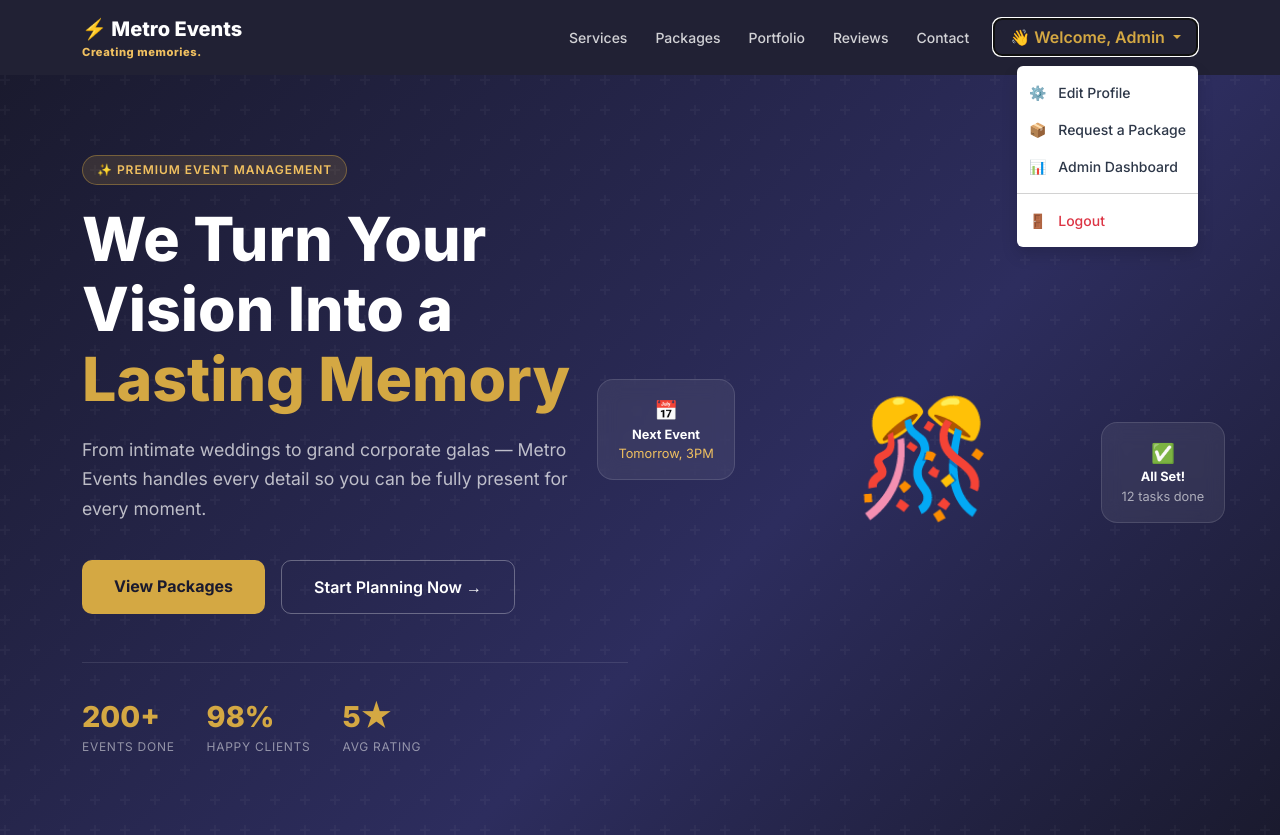
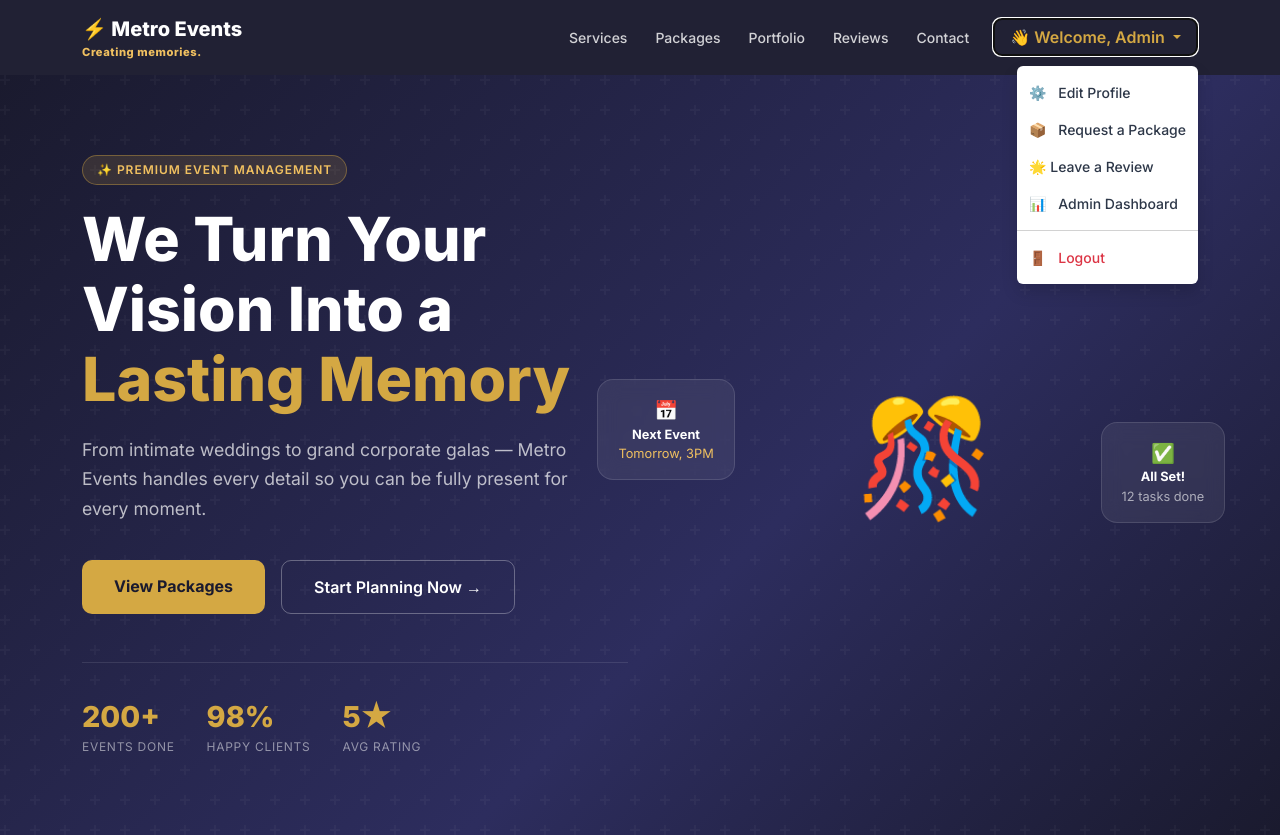
Before and after one commit to meisems/metroevents, a Flask app: page / in a window 1280 px wide, after a click that opens the changed part. Shown: the top 835 px of the page. Run offline with Flask 3, Linux system fonts and the light colour scheme; a user stored in the database is signed in.

Commit message:
Update landing.html

```diff
--- a/templates/landing.html
+++ b/templates/landing.html
@@ -284,6 +284,7 @@
                     <span class="me-2">📦</span> Request a Package
                   </a>
                 </li>
+              <li><a class="dropdown-item py-2" href="#" data-bs-toggle="modal" data-bs-target="#reviewModal">🌟 Leave a Review</a></li>
                 {% if current_user.role != 'client' %}
                 <li>
                   <a class="dropdown-item py-2" href="{{ url_for('dashboard.index') }}">
```
